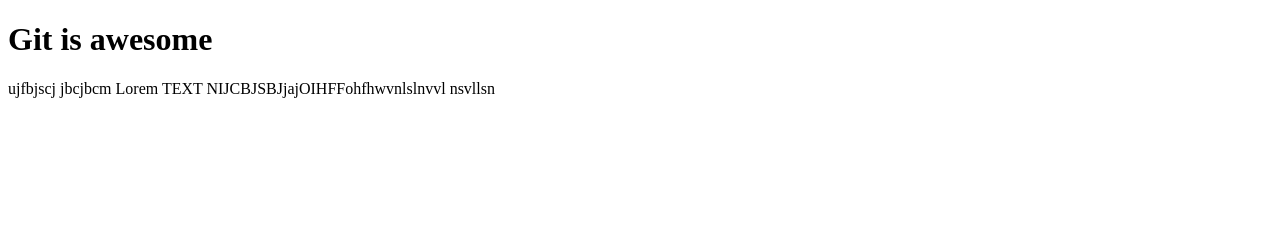
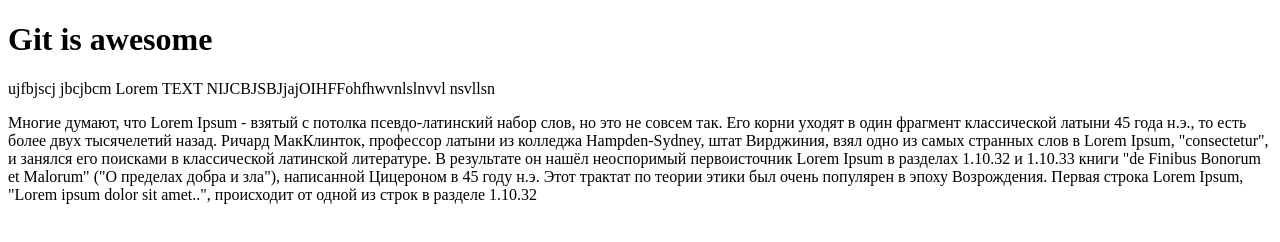
Before and after one commit to sayanpr8175/GitProject, a plain HTML site: page index.html in a window 1280 px wide. Drawn offline with Linux system fonts and the light colour scheme.

Commit message:
Commit from another new git learning author

```diff
--- a/index.html
+++ b/index.html
@@ -8,6 +8,6 @@
 <body>
     <h1>   Git is awesome </h1>
 <p1>ujfbjscj jbcjbcm  Lorem TEXT NIJCBJSBJjajOIHFFohfhwvnlslnvvl nsvllsn  </p1>
-
+<p> Многие думают, что Lorem Ipsum - взятый с потолка псевдо-латинский набор слов, но это не совсем так. Его корни уходят в один фрагмент классической латыни 45 года н.э., то есть более двух тысячелетий назад. Ричард МакКлинток, профессор латыни из колледжа Hampden-Sydney, штат Вирджиния, взял одно из самых странных слов в Lorem Ipsum, "consectetur", и занялся его поисками в классической латинской литературе. В результате он нашёл неоспоримый первоисточник Lorem Ipsum в разделах 1.10.32 и 1.10.33 книги "de Finibus Bonorum et Malorum" ("О пределах добра и зла"), написанной Цицероном в 45 году н.э. Этот трактат по теории этики был очень популярен в эпоху Возрождения. Первая строка Lorem Ipsum, "Lorem ipsum dolor sit amet..", происходит от одной из строк в разделе 1.10.32 </p>
 </body>
 </html>
```
